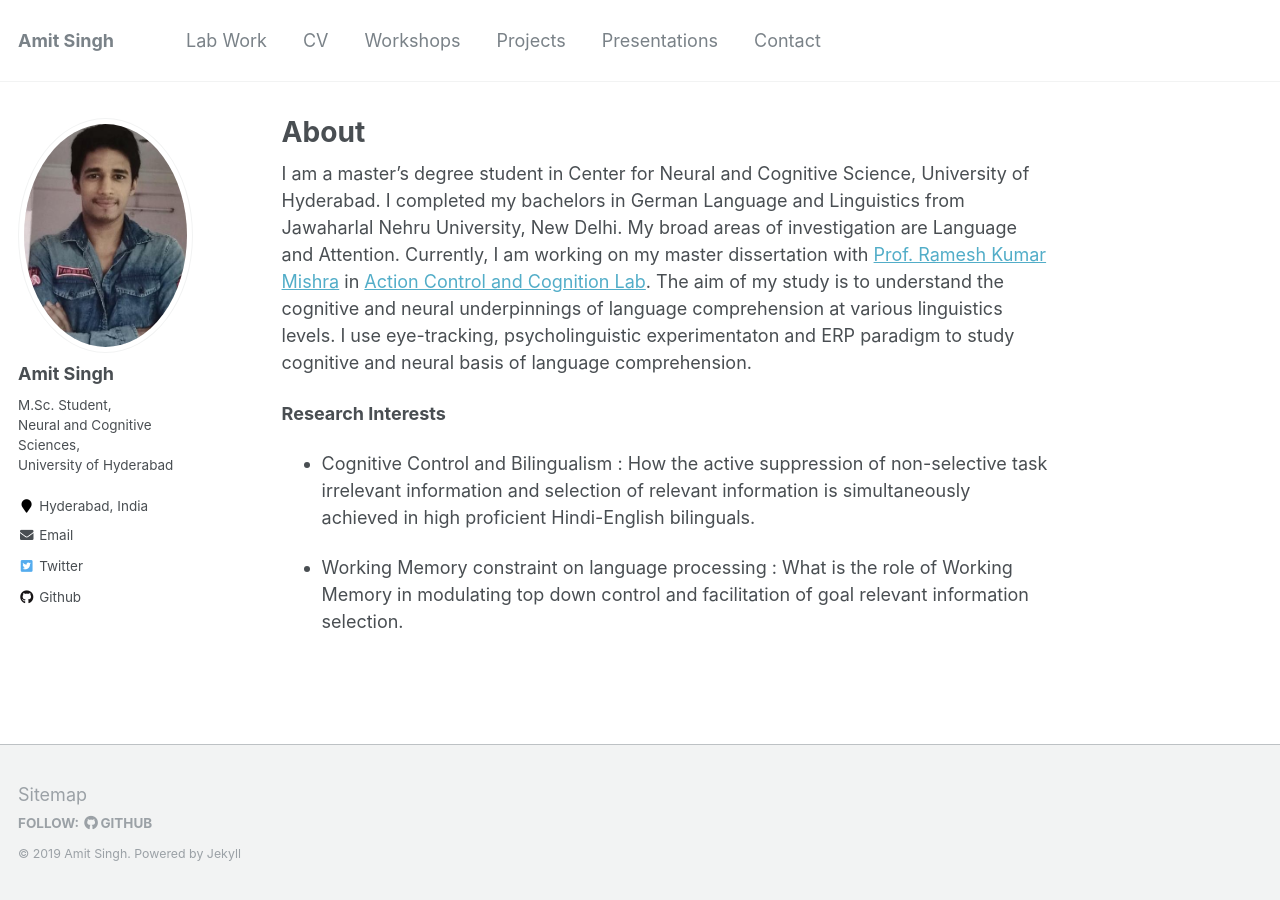
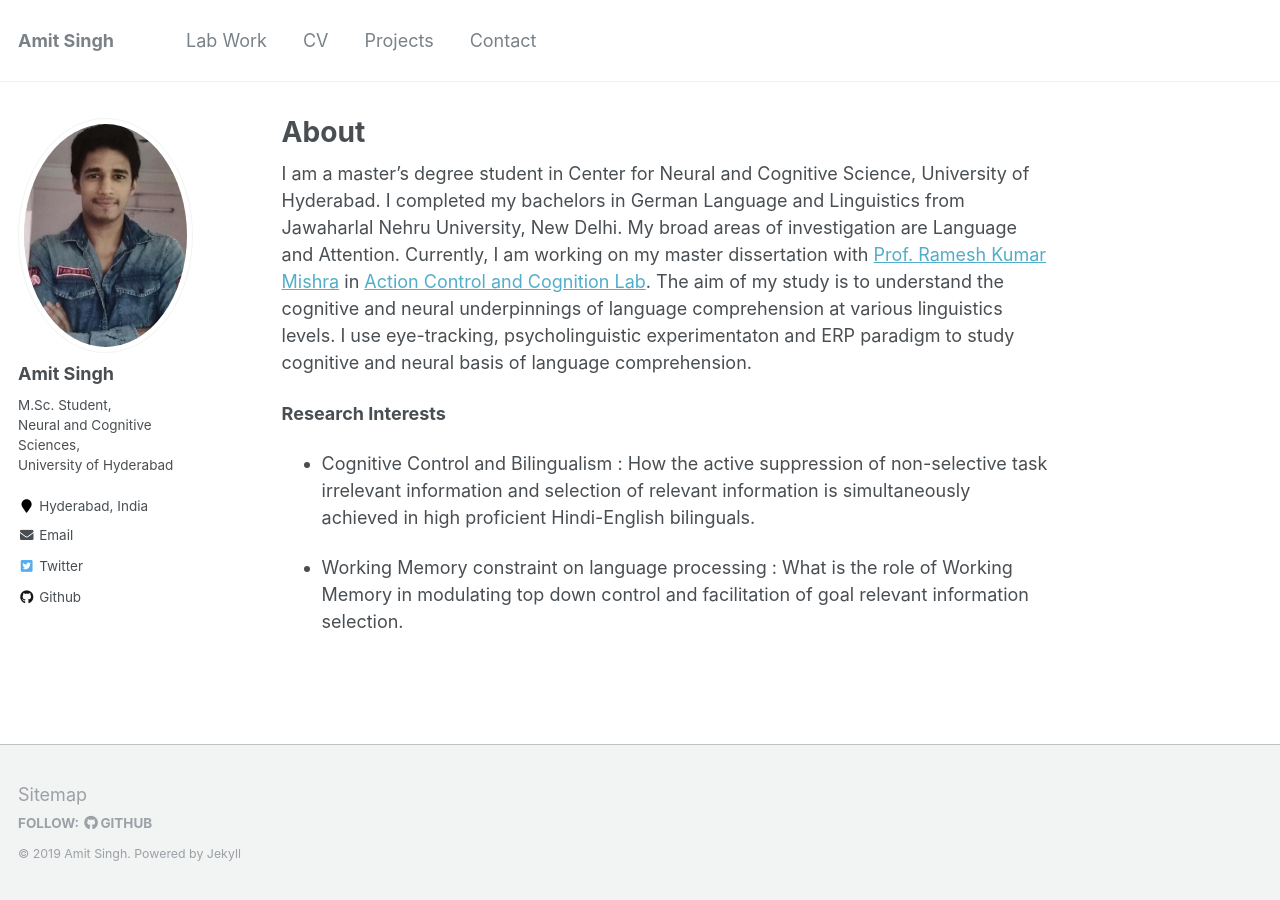
Before and after one commit to amits1ngh/amits1ngh.github.io, a Jekyll site: the page built from _pages/about.md, in a window 1280 px wide. Built offline with Jekyll 4.4.1, drawn with Linux system fonts in a browser that asks for light colours.

Commit message:
Update navigation.yml

```diff
--- a/_data/navigation.yml
+++ b/_data/navigation.yml
@@ -6,14 +6,8 @@ main:
   - title: "CV"
     url: /cv/
 
-  - title: "Workshops"
-    url: /teaching/
-
   - title: "Projects"
     url: /portfolio/
-
-  - title: "Presentations"
-    url: /year-archive/
 
 #   - title: "CV"
 #     url: /cv/
```
